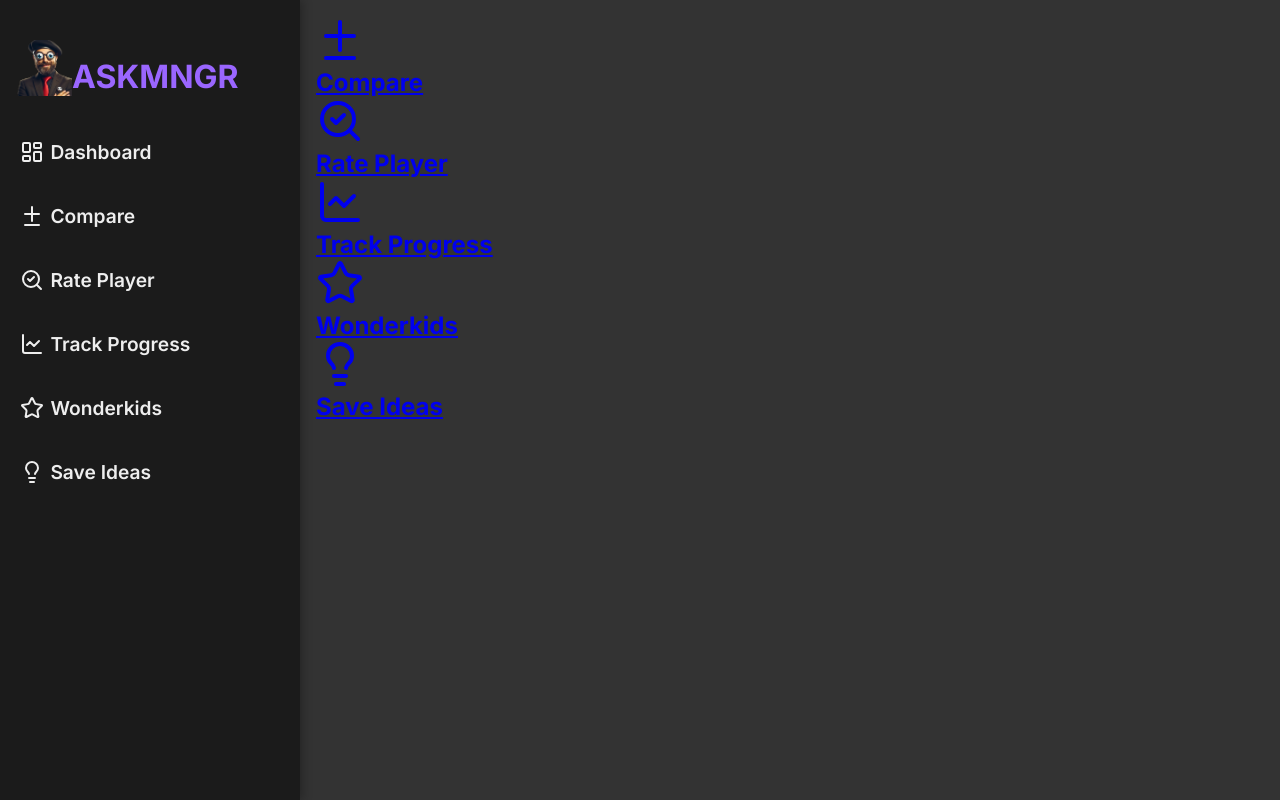
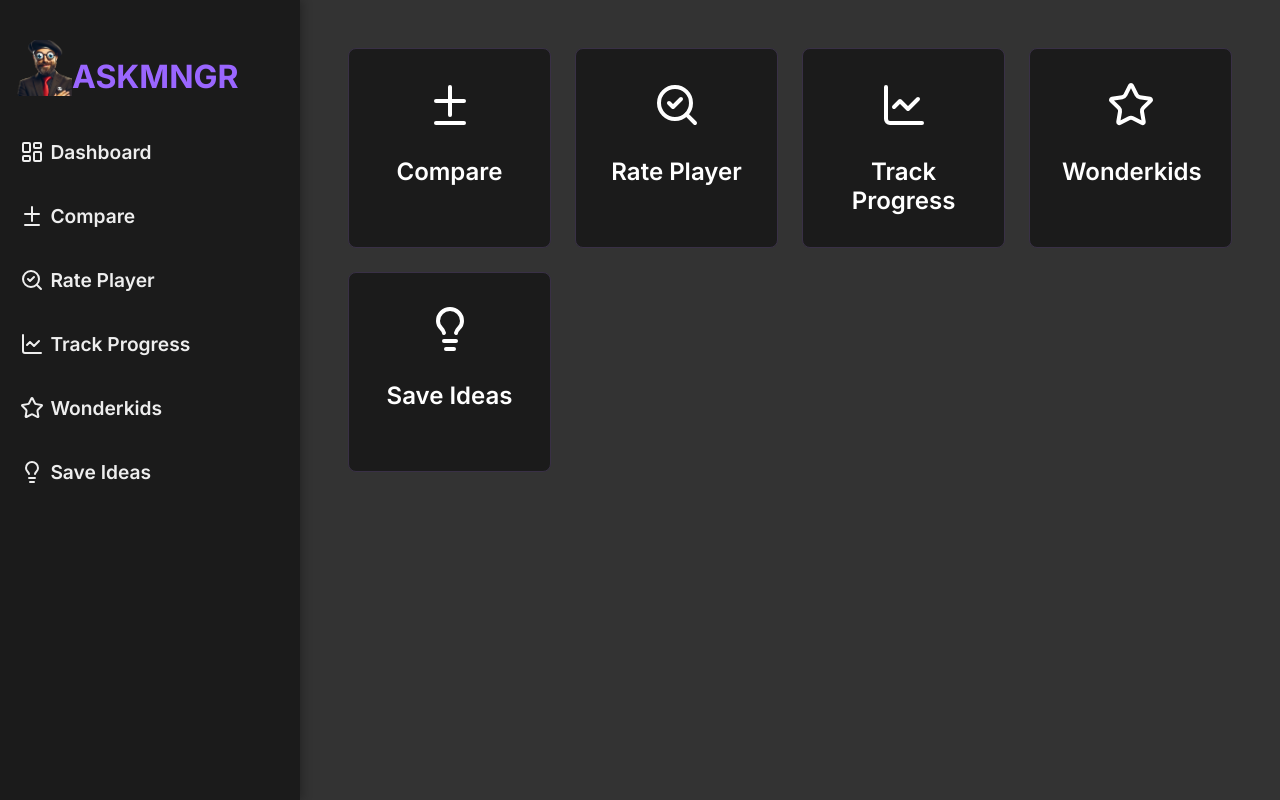
Before and after one commit to Efkey2137/fmApp, a React (Create React App) app: page / in a window 1280 px wide. Built offline with nearby package versions, Linux system fonts and the light colour scheme; the HTML template or start-up script is replaced by a standard one.

Commit message:
Dashboard cards

```diff
--- a/src/css/Dashboard.css
+++ b/src/css/Dashboard.css
@@ -0,0 +1,46 @@
+.dashboard {
+    display: grid;
+    grid-template-columns: repeat(auto-fit, minmax(200px, 1fr));
+    gap: 1.5rem;
+    padding: 2rem;
+    max-width: 1200px;
+    margin: 0 auto;
+}
+
+.card-link {
+    text-decoration: none;
+    color: white;
+    transition: transform 0.2s ease-in-out;
+}
+
+.card-link:hover {
+    transform: translateY(-5px);
+}
+
+.card-link > div {
+    background-color: #1b1b1b;
+    border: 1px solid #393046;
+    border-radius: 0.5rem;
+    padding: 2rem;
+    text-align: center;
+    transition: all 0.2s ease-in-out;
+    height: 100%;
+    min-height: 200px;
+}
+
+.card-link > div:hover {
+    box-shadow: 0 10px 15px -3px rgba(0, 0, 0, 0.3);
+    border-color: #9a66ff;
+}
+
+.card-link > div:hover h2, .card-link > div:hover  {
+    color: #9a66ff;
+}
+
+.card-link h2 {
+    margin-top: 1.5rem;
+    font-size: 1.5rem;
+    font-weight: 600;
+    color: white;
+    transition: color 0.2s ease-in-out;
+}
--- a/src/css/Menu.css
+++ b/src/css/Menu.css
@@ -4,7 +4,7 @@
     display: flex;
     flex-direction: column;
     align-items: flex-start;
-    min-width: 300px;
+    width: 300px;
     height: 100dvh;
     padding-top: 5dvh;
     box-shadow: 2px 0 10px rgba(0, 0, 0, 0.3);
```
